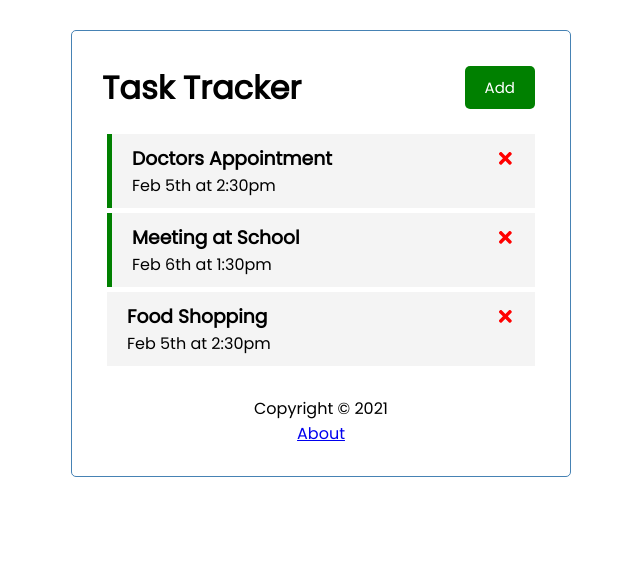
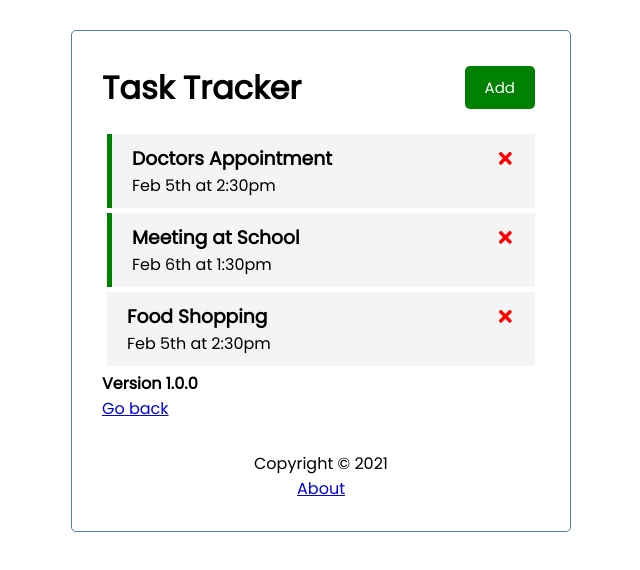
Before and after one commit to seguri/react-crash-course, a React (Create React App) app: page /about in a window 1280 px wide. Shown: the top 570 px of the page, without its empty margins (319-959 px from the left). Built offline with nearby package versions, Linux system fonts and the light colour scheme; data requests are answered from the project's data file.

Commit message:
Add About component as a Route

```diff
--- a/src/App.js
+++ b/src/App.js
@@ -1,8 +1,10 @@
 import { useState, useEffect } from "react";
+import { BrowserRouter as Router, Route } from "react-router-dom";
 import Header from "./components/Header";
 import Tasks from "./components/Tasks";
 import AddTask from "./components/AddTask";
 import Footer from "./components/Footer";
+import About from "./components/About";
 
 function App() {
   const [showAddTask, setShowAddTask] = useState(false);
@@ -60,6 +62,7 @@
   };
 
   return (
+    <Router>
       <div className="container">
         <Header
           onAdd={() => setShowAddTask(!showAddTask)}
@@ -67,12 +70,18 @@
         />
         {showAddTask && <AddTask onAdd={addTask} />}
         {tasks.length > 0 ? (
-        <Tasks tasks={tasks} onDelete={deleteTask} onToggle={toggleReminder} />
+          <Tasks
+            tasks={tasks}
+            onDelete={deleteTask}
+            onToggle={toggleReminder}
+          />
         ) : (
           "No Tasks to show"
         )}
+        <Route path="/about" component={About} />
         <Footer />
       </div>
+    </Router>
   );
 }
 
--- /dev/null
+++ b/src/components/About.js
@@ -0,0 +1,12 @@
+import React from "react";
+
+const About = () => {
+  return (
+    <div>
+      <h4>Version 1.0.0</h4>
+      <a href="/">Go back</a>
+    </div>
+  );
+};
+
+export default About;
```
Lines whose indentation alone changed are shown as unchanged.
